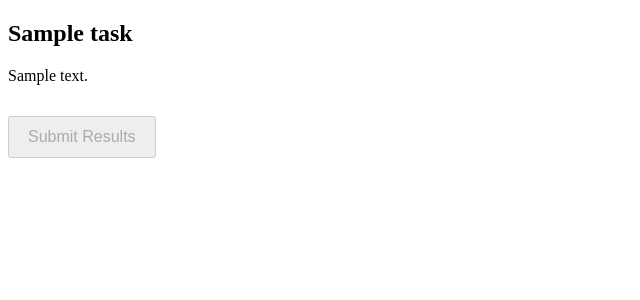
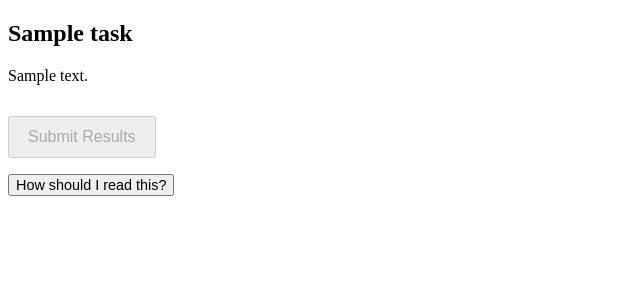
Before and after one commit to JIREHKEN0501/Shape-mvp, a Flask app: template project/app/templates/cog_task.html in a window 1280 px wide. Shown: the top 300 px of the page, without its empty margins (0-640 px from the left). Run offline with Flask 3, Linux system fonts and the light colour scheme; the template is opened without the code that fills it: most values are stand-ins (such as "Sample title", 1, 10 or a date in 2020).

Commit message:
Phase 9C: Cognitive session summary UX, interpretation toggle, and safe metrics

```diff
--- a/project/app/templates/cog_task.html
+++ b/project/app/templates/cog_task.html
@@ -64,11 +64,45 @@
   <!-- Phase 9B-1: Session summary (hidden by default) -->
   <div id="session-summary">
     <h3>Session Summary</h3>
+
+    <!-- Phase 9C-1-A: Context banner -->
+    <p style="font-size:0.85em; color:#666; margin-top:-6px;">
+      This summary reflects <b>how you approached this task</b> during this session.
+      It is not a diagnosis or a fixed assessment.
+    </p>
+
     <div id="summary-content"></div>
     <p style="font-size:0.9em;color:#555;">
       This reflects how you approached this task, not who you are.
     </p>
   </div>
+
+  <!-- Phase 9C-2-A: Interpretation toggle -->
+  <div id="summary-help" style="margin-top:16px;">
+    <button id="toggle-help" style="font-size:0.9em;">
+      How should I read this?
+    </button>
+
+    <div id="help-text" style="display:none; margin-top:8px; font-size:0.9em; color:#444;">
+      <p>
+        This summary describes patterns observed <b>in this task only</b>.
+        It does not define your intelligence, personality, or long-term ability.
+      </p>
+      <p>
+        Results can change with context, familiarity, fatigue, or task design.
+      </p>
+
+     <!-- Phase 9C-2-B Step 2: How to use this -->
+     <p>
+       You can use this summary to reflect on <b>how</b> you approached the task —
+       for example, whether you moved quickly, paused often, or maintained a steady rhythm.
+     </p>
+
+     <p>
+       If you repeat similar tasks, you may notice different patterns depending on
+       strategy, focus, or conditions. That change is expected.
+     </p>
+   </div>
 
   <script>
     const task = {{ task | tojson }};
@@ -154,18 +188,18 @@
 
       summaryContent.innerHTML = "";
 
-      // Accuracy
+      // Accuracy (tasked-scoped, non-global)
       if (summary.accuracy_ratio !== undefined) {
         const p = document.createElement("p");
         const pct = Math.round(summary.accuracy_ratio * 100);
-        p.innerHTML = `<b>Accuracy:</b> ${pct}%`;
+        p.innerHTML = `<b>Accuracy in this task:</b> ${pct}%`;
         summaryContent.appendChild(p);
       }
 
-      // Pace
+      // Response pace (observational)
       if (summary.avg_time_per_question !== undefined) {
         const p = document.createElement("p");
-        p.innerHTML = `<b>Pace:</b> ${
+        p.innerHTML = `<b>Response pace:</b> ${
           summary.avg_time_per_question < 4
             ? "You responded very quickly."
             : summary.avg_time_per_question < 7
@@ -175,10 +209,10 @@
         summaryContent.appendChild(p);
       }
 
-      // Consistency
+      // Response pattern (not consistency)
       if (summary.time_variance !== undefined) {
         const p = document.createElement("p");
-        p.innerHTML = `<b>Consistency:</b> ${
+        p.innerHTML = `<b>Response pattern:</b> ${
           summary.time_variance < 1
             ? "Your response times were very consistent."
             : summary.time_variance < 4
@@ -202,6 +236,17 @@
         }`;
         summaryContent.appendChild(p);
       }
+
+      /* ---- Phase 9C-1-C: Closing reassurance ---- */
+      const footer = document.createElement("p");
+      footer.style.fontSize = "0.9em";
+      footer.style.color = "#555";
+      footer.style.marginTop = "12px";
+      footer.innerHTML =
+        "This summary reflects how you approached this task today. " +
+        "It is not a measure of intelligence, personality, or potential.";
+
+      summaryContent.appendChild(footer);
 
       summaryBox.style.display = "block";
     }
@@ -262,9 +307,20 @@
       window.location.href = "/task/{{ next_task_id }}";
     };
 
+    /* Phase 9C-2-A: Interpretation toggle handler */
+    const toggleBtn = document.getElementById("toggle-help");
+    const helpText = document.getElementById("help-text");
+
+    if (toggleBtn && helpText) {
+      toggleBtn.onclick = () => {
+        helpText.style.display =
+          helpText.style.display === "none" ? "block" : "none";
+      };
+    }
+
     function getCookie(name) {
       const value = "; " + document.cookie;
-      const parts = value.split("; " + name + "=");
+          const parts = value.split("; " + name + "=");
       if (parts.length === 2) return parts.pop().split(";").shift();
     }
   </script>
```
